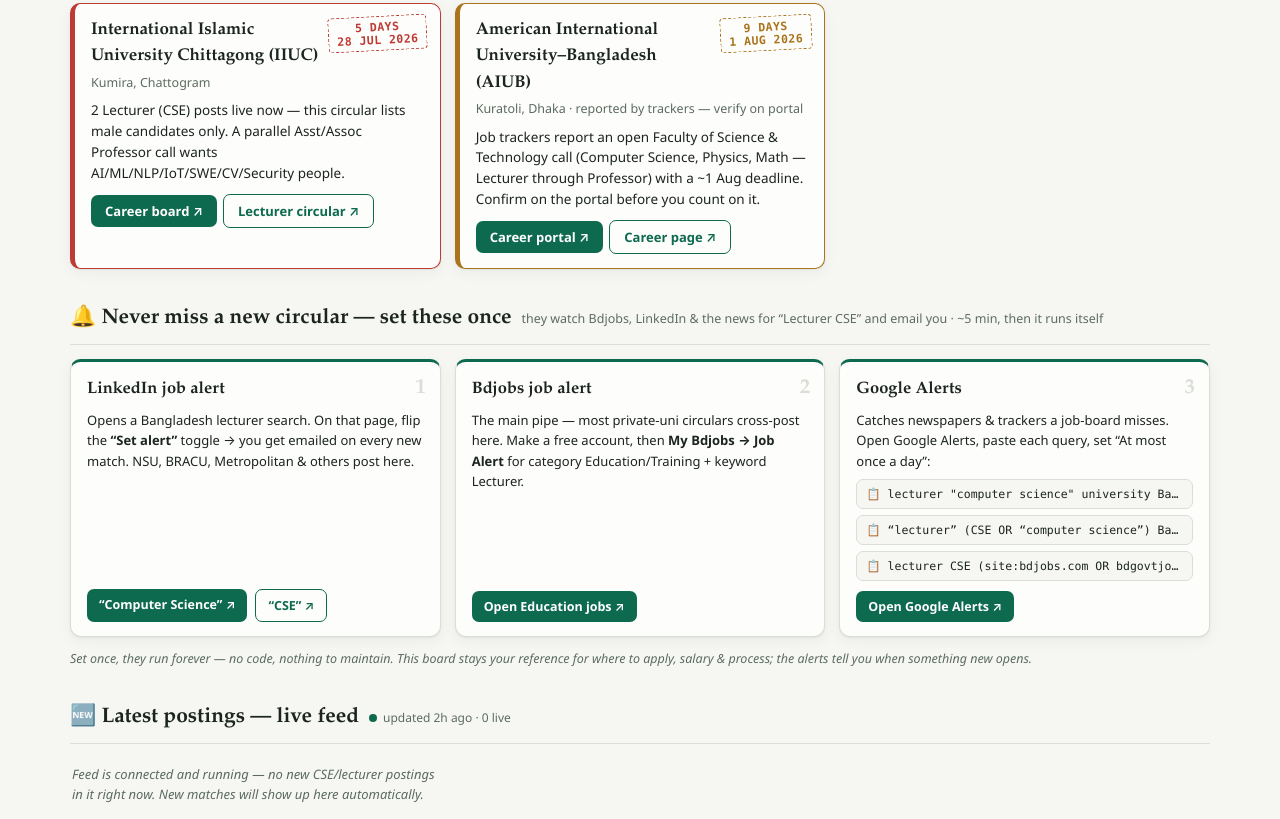
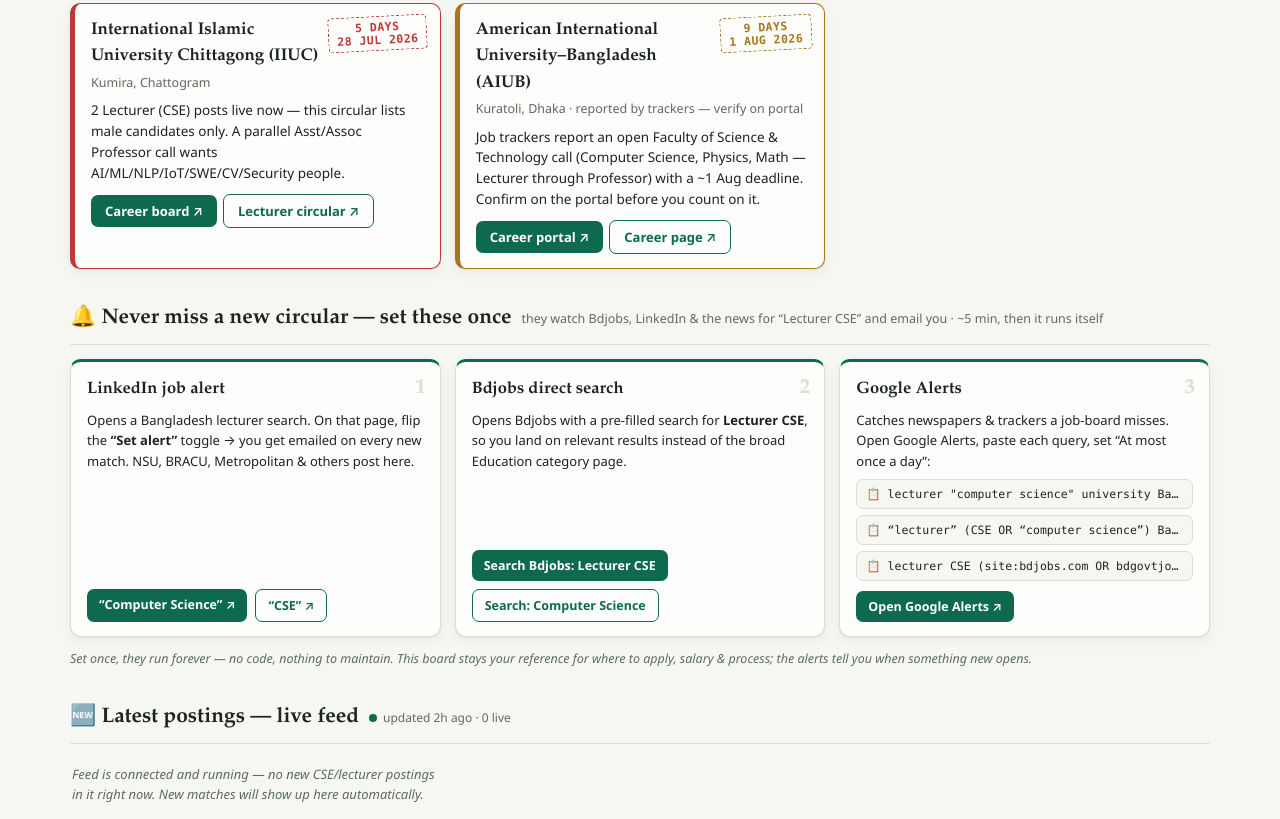
Before and after one commit to DBP625/cse-lecturer-board, a plain HTML site: page index.html in a window 1280 px wide. Shown: the part 410-1229 px from the top of the page. Drawn offline with Linux system fonts and the light colour scheme.

Commit message:
Update index.html

```diff
--- a/index.html
+++ b/index.html
@@ -336,13 +336,14 @@
         </div>
       </div>
       <div class="alert-card">
-        <div class="an">2</div>
-        <h3>Bdjobs job alert</h3>
-        <p>The main pipe — most private-uni circulars cross-post here. Make a free account, then <strong>My Bdjobs → Job Alert</strong> for category <em>Education/Training</em> + keyword <em>Lecturer</em>.</p>
-        <div class="btns">
-          <a class="abtn" href="https://bdjobs.com/h/jobs/?fcatId=4" target="_blank" rel="noopener">Open Education jobs ↗</a>
-        </div>
-      </div>
+  <div class="an">2</div>
+  <h3>Bdjobs direct search</h3>
+  <p>Opens Bdjobs with a pre-filled search for <strong>Lecturer CSE</strong>, so you land on relevant results instead of the broad Education category page.</p>
+  <div class="btns">
+    <a class="abtn" href="https://bdjobs.com/h/jobs?txtsearch=Lecturer%20CSE" target="_blank" rel="noopener">Search Bdjobs: Lecturer CSE</a>
+    <a class="abtn ghost" href="https://bdjobs.com/h/jobs?txtsearch=Lecturer%20Computer%20Science" target="_blank" rel="noopener">Search: Computer Science</a>
+  </div>
+</div>
       <div class="alert-card">
         <div class="an">3</div>
         <h3>Google Alerts</h3>
```
